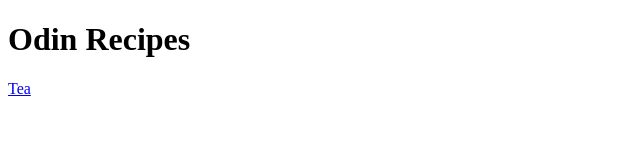
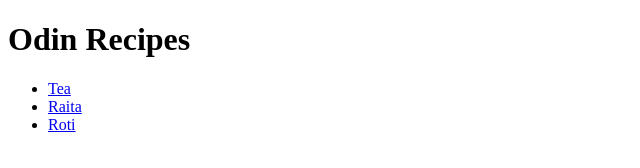
Before and after one commit to abhisharmaX1/odin-recipes, a plain HTML site: page index.html in a window 1280 px wide. Shown: the whole page, without its empty margins (0-640 px from the left). Drawn offline with Linux system fonts and the light colour scheme.

Commit message:
Modify index.html to include new recipes

```diff
--- a/index.html
+++ b/index.html
@@ -6,6 +6,10 @@
 </head>
 <body>
     <h1>Odin Recipes</h1>
-    <a href="./recipes/tea.html">Tea</a>
+    <ul>
+        <li><a href="./recipes/tea.html">Tea</a></li>
+        <li><a href="./recipes/raita.html">Raita</a></li>
+        <li><a href="./recipes/roti.html">Roti</a></li>
+    </ul>
 </body>
 </html>
```
